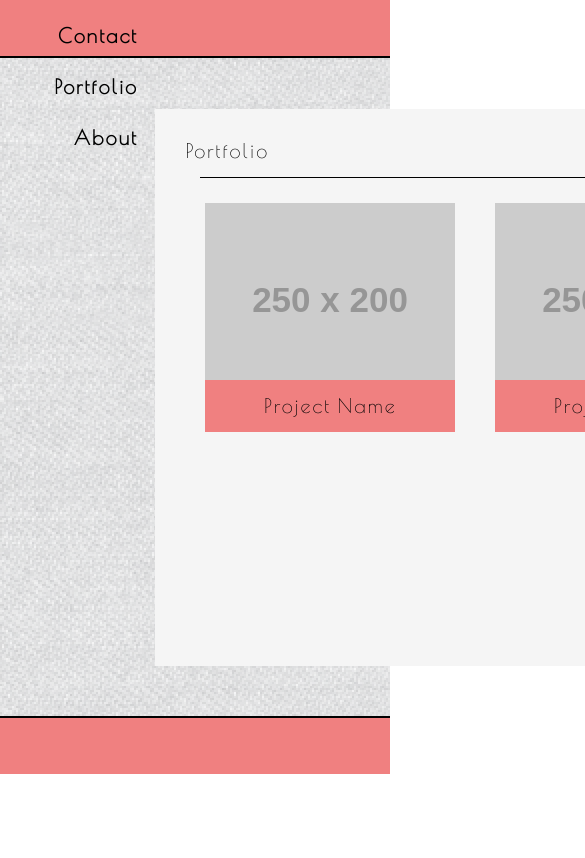
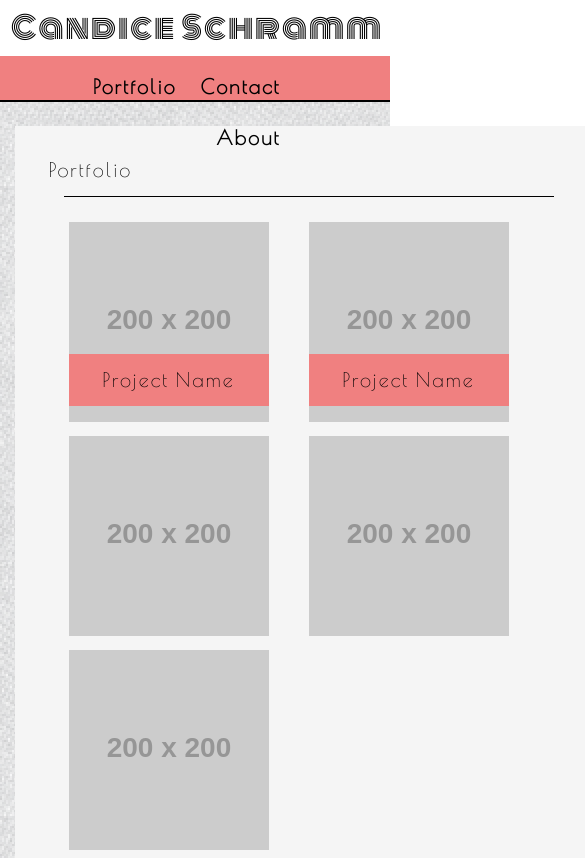
Before and after one commit to CandiceSchramm/Responsive-Portfolio, a plain HTML site: page portfolio.html in a window 390 px wide. Shown: the top 858 px of the page, 585 px wide, since content can reach past the window. Drawn offline with nearby package versions, Linux system fonts and the light colour scheme; placeholder pictures from the web are drawn by us.

Commit message:
final submit

```diff
--- a/assets/css/style.css
+++ b/assets/css/style.css
@@ -10,13 +10,13 @@ nav {
     position: absolute;
     padding: 12px 10px 12px 10px;
     top: 0%;
-    right: 840px;
+    right: 60%;
 }
 .menu {
     list-style-type: none;
     float:right;
     position:absolute;
-    right: 240px;
+    right: 15%;
     top: 1%;
 }
 .menu-item {
@@ -32,7 +32,6 @@ nav {
     margin: 1% 5% 0% 5%;
     background-color: whitesmoke;
     padding: 1%;
-    height: 555px;
     width: 960px;
 }
 .main-content-container {
@@ -54,7 +53,7 @@ form {
 }
 .email-text-box {
     width: 500px;
-    height:20px;
+    height: 20px;
 }
 .line {
     height: 1px;
@@ -71,7 +70,7 @@ form {
 }
 .portfolio-item {
     margin: 10px 20px 0px 20px;
-    float: left;
+    float:left;
 }
 .clearfix::after {
     content: "";
@@ -80,11 +79,12 @@ form {
 }
 .image-tag {
     background-color:lightcoral;
-    width: 250px;
+    width: 200px;
     padding:15px 0px 15px 0px;
     text-align: center;
-    top: 45%;
+    top: 42%;
     position: absolute;
+    z-index: 3;
 }
 
 /* fonts, text design*/
@@ -108,10 +108,62 @@ a {
     line-height: 32px;
 }
 
-/* Media Querries Below */
+/* Media Queries Below */
 
+/* max 980px */
 @media screen and (max-width: 980px){
-    /*some element or class{
-        css changes
+    .main-content-box{
+        width:650px;
+    }
+    .menu{
+        right: 0%;
+    }
+    .nametag {
+        right: 54%;
+    }
+    .background{
+    padding: 50px 25% 50px 2%
     }
 }
+/* Max 768px */
+@media screen and (max-width:768px){
+    .main-content-box {
+        width: 675px
+    }
+    .menu{
+        right: 0%;
+    }
+    .nametag {
+        right: 47%;
+        padding: 12px 2px 12px 2px;
+    }
+    .background{
+    padding: 50px 5% 50px 0%;
+    }
+}
+/* Max 640px */
+/* !!!the example photo for 640px is not 640px!!! it is smaller*/
+
+@media screen and (max-width:640px){
+    .main-content-box {
+        width: 580px
+    }
+    .main-content-box{
+        margin-left:4%;
+    }
+    nav {
+    height: 100px;
+    }
+    .nametag{
+        left:0%;
+        width: 100%;
+        text-align: center;
+    }
+    .menu{
+        top: 7%;
+        right:25%
+    }
+    .background {
+        padding-top: 20px
+    }
+}
--- a/portfolio.html
+++ b/portfolio.html
@@ -1,5 +1,6 @@
 <!DOCTYPE html>
 <html>
+
 <head>
     <meta charset="utf-8" />
     <meta http-equiv="X-UA-Compatible" content="IE=edge">
@@ -9,47 +10,67 @@
     <link rel="stylesheet" type="text/css" media="screen" href="assets/css/style.css" />
     <link href="https://fonts.googleapis.com/css?family=Monoton|Poiret+One" rel="stylesheet">
 </head>
+
 <body>
     <nav>
-        <section class= "nametag">
-            <h1 ID= "name-font">Candice Schramm</h1>
+        <section class="nametag">
+            <h1 ID="name-font">Candice Schramm</h1>
         </section>
-        <ul class = "menu">
-            <li class= "menu-item"><a href="contact.html">Contact</a></li>
-            <li class= "menu-item"><a href="portfolio.html">Portfolio</a></li>
-            <li class= "menu-item"><a href="index.html">About</a></li>
+        <ul class="menu">
+            <li class="menu-item">
+                <a href="contact.html">Contact</a>
+            </li>
+            <li class="menu-item">
+                <a href="portfolio.html">Portfolio</a>
+            </li>
+            <li class="menu-item">
+                <a href="index.html">About</a>
+            </li>
         </ul>
     </nav>
-    <section class= "background">
-        <section class= "main-content-box">
-            <div class= "main-content-container">
+    <section class="background">
+        <section class="main-content-box clearfix">
+            <div class="main-content-container clearfix">
                 <h1>
                     Portfolio
                 </h1>
-                <div class= "line">
+                <div class="line">
                 </div>
-                <section class= "portfolio-item" class= "clearfix">
-                    <img class= "portfolio-img" src= "http://via.placeholder.com/250x200" alt= "placeholder">
-                    <div class= "image-tag">
+                <section class="portfolio-item clearfix">
+                    <img class="portfolio-img" src="http://via.placeholder.com/200x200" alt="placeholder">
+                    <div class="image-tag">
                         Project Name
                     </div>
                 </section>
-                <section class ="portfolio-item" class= "clearfix">
-                        <img class= "portfolio-img" src= "http://via.placeholder.com/250x200" alt= "placeholder">
-                        <div class= "image-tag">
+                <section class="portfolio-item clearfix">
+                    <img class="portfolio-img" src="http://via.placeholder.com/200x200" alt="placeholder">
+                    <div class="image-tag">
                         Project Name
                     </div>
                 </section>
-                <section class ="portfolio-item" class= "clearfix">
-                        <img class= "portfolio-img" src= "http://via.placeholder.com/250x200" alt= "placeholder">
-                        <div class= "image-tag">
+                <section class="portfolio-item clearfix">
+                    <img class="portfolio-img" src="http://via.placeholder.com/200x200" alt="placeholder">
+                    <div class="image-tag">
+                        Project Name
+                    </div>
+                </section>
+                <section class="portfolio-item clearfix">
+                    <img class="portfolio-img" src="http://via.placeholder.com/200x200" alt="placeholder">
+                    <div class="image-tag">
+                        Project Name
+                    </div>
+                </section>
+                <section class="portfolio-item clearfix">
+                    <img class="portfolio-img" src="http://via.placeholder.com/200x200" alt="placeholder">
+                    <div class="image-tag">
                         Project Name
                     </div>
                 </section>
             </div>
         </section>
     </section>
-    <div class= "footer">
+    <div class="footer">
     </div>
 </body>
+
 </html>
```
